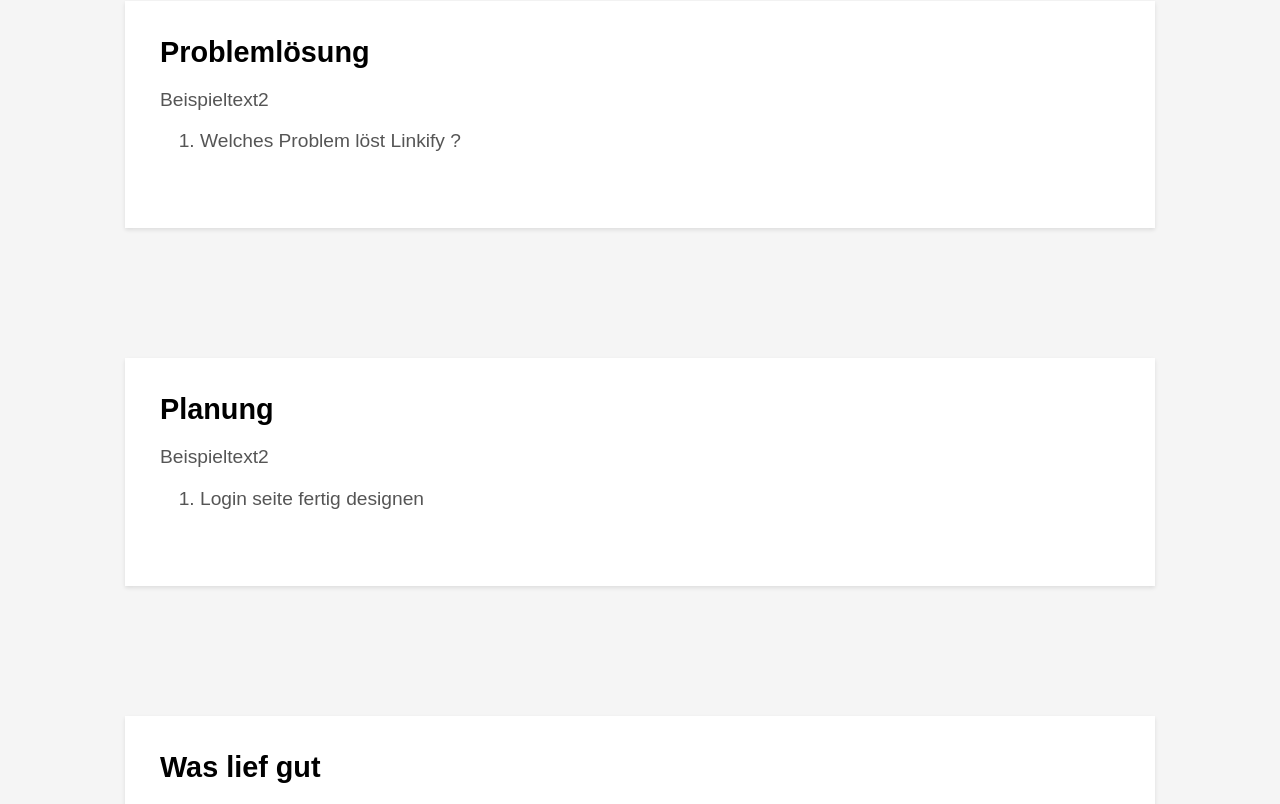
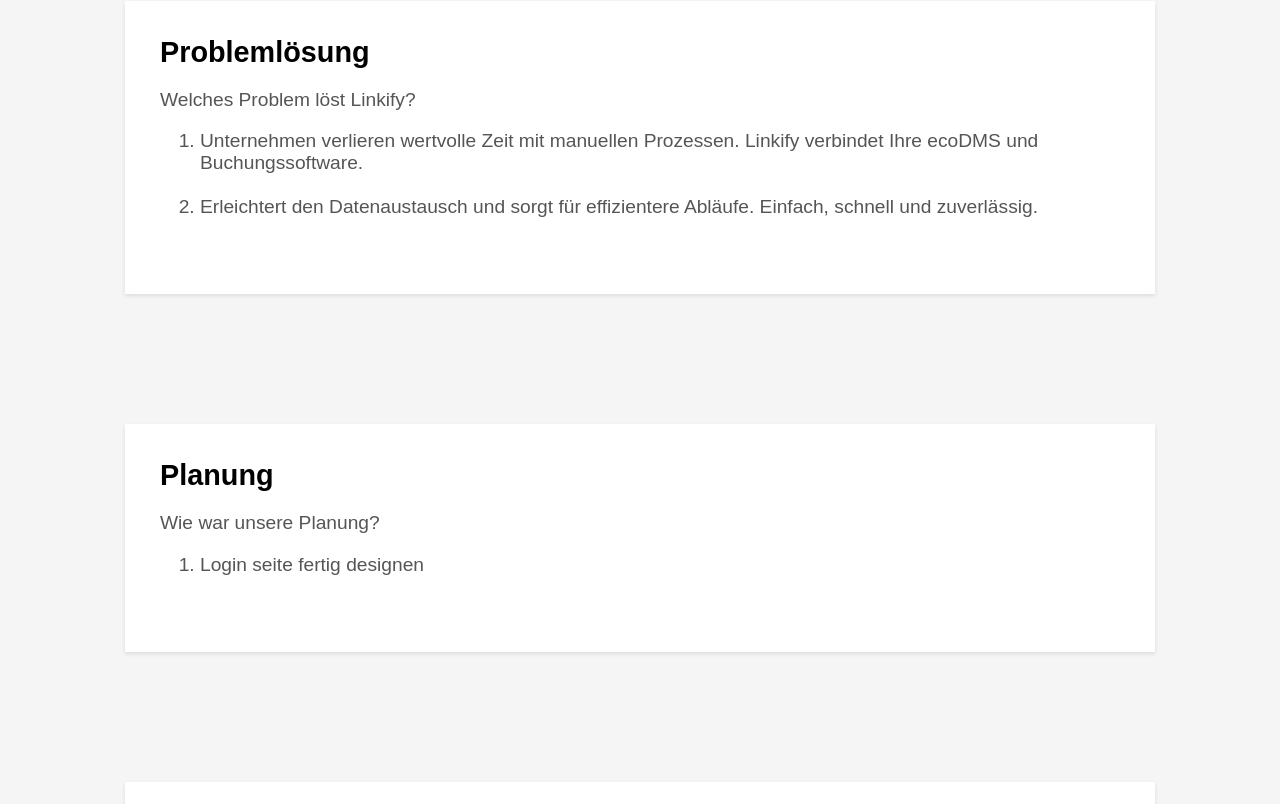
Before and after one commit to RalfHof/nextjs-boilerplate, a Next.js app: page /projekt in a window 1280 px wide. Shown: the part 236-1040 px from the top of the page. Built offline with nearby package versions, Linux system fonts and the light colour scheme.

Commit message:
New Features

```diff
--- a/src/app/projekt/page.tsx
+++ b/src/app/projekt/page.tsx
@@ -31,14 +31,19 @@
   ];
 
   const TargetElementItems = [
-    { Element: "Welches Problem löst Linkify ? " }
+    {
+      Element: "Unternehmen verlieren wertvolle Zeit mit manuellen Prozessen. Linkify verbindet Ihre ecoDMS und Buchungssoftware.",
+    },
+    {
+      Element: "Erleichtert den Datenaustausch und sorgt für effizientere Abläufe. Einfach, schnell und zuverlässig.",
+    },
   ];
 
-  const TargetItem = { Titel: "Problemlösung", Text: "Beispieltext2", Liste: TargetElementItems.map(item => item.Element) };
-  const TimeItem = { Titel: "Planung", Text: "Beispieltext2", Liste: TimeElementItems.map(item => item.Element) };
+  const TargetItem = { Titel: "Problemlösung", Text: "Welches Problem löst Linkify?", Liste: TargetElementItems.map(item => item.Element) };
+  const TimeItem = { Titel: "Planung", Text: "Wie war unsere Planung?", Liste: TimeElementItems.map(item => item.Element) };
 
-  const GoodItem = { Titel: "Was lief gut", Text: "Beispieltext1", Liste: GoodElementItems.map(item => item.Element) };
-  const BadItem = { Titel: "Was lief nicht gut", Text: "Beispieltext2", Liste: BadElementItems.map(item => item.Element) };
+  const GoodItem = { Titel: "Erfolge des Projekts", Text: "Was gut funktioniert hat?", Liste: GoodElementItems.map(item => item.Element) };
+  const BadItem = { Titel: "Schwierigkeiten im Projekt", Text: "Welche Probleme gab es?", Liste: BadElementItems.map(item => item.Element) };
 
   return (
     <div className='project-item'>
```
